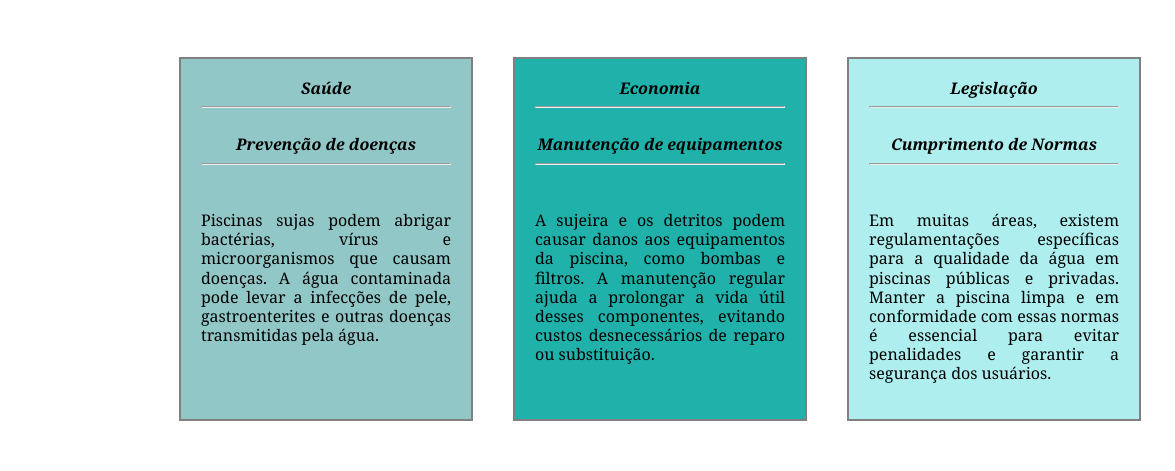
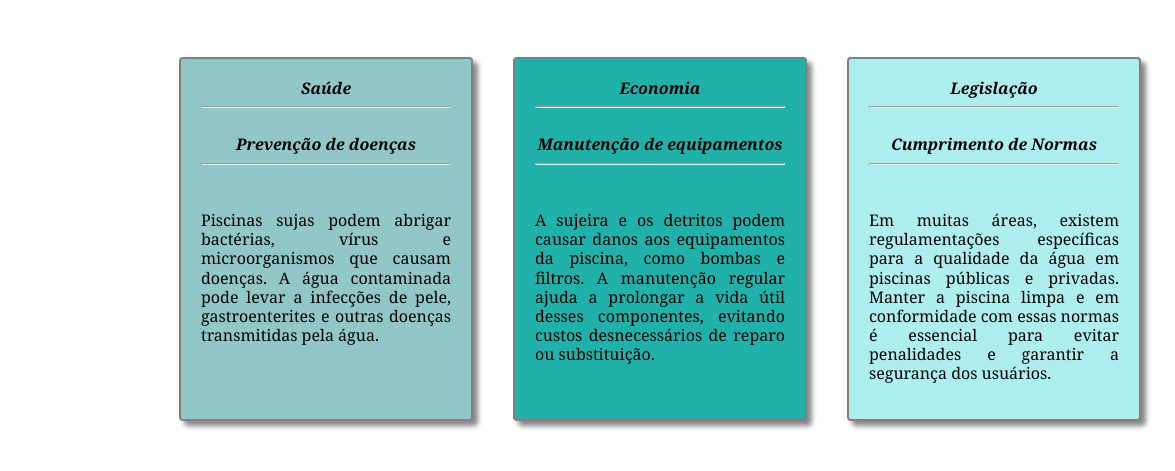
Before and after one commit to ariel-gama/piscinasagape, a plain HTML site: page index.html in a window 1280 px wide. Shown: the part 643-1114 px from the top of the page, 0-1175 px from the left. Drawn offline with Linux system fonts and the light colour scheme.

Commit message:
modified:   style.css

```diff
--- a/style.css
+++ b/style.css
@@ -92,6 +92,8 @@ html {
     margin: 20px;
     padding-right: 15px;
     border: 2px solid gray;
+    border-radius: 4px;
+    box-shadow: 5px 5px 5px #888;
     line-height: 1.2;
     padding: 20px;
 }
```
